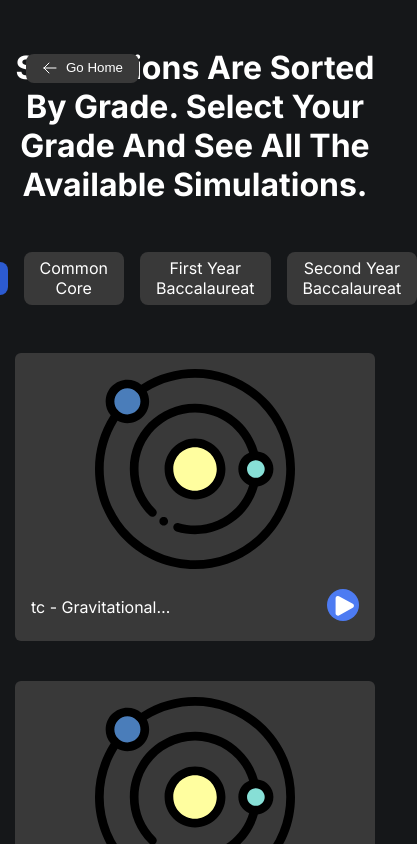
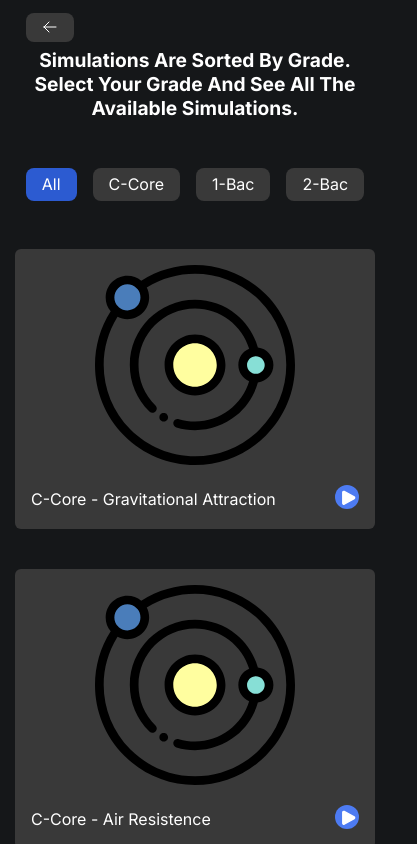
Before and after one commit to akram-idrissi/Physic-Visualizer, a React (Create React App) app: page /collections in a window 390 px wide. Shown: the top 844 px of the page, 417 px wide, since content can reach past the window. Built offline with nearby package versions, Linux system fonts and the light colour scheme.

Commit message:
Collection page is now responsive

```diff
--- a/src/components/about.js
+++ b/src/components/about.js
@@ -1,10 +1,10 @@
 import React from "react";
-import ToHome from "./tohome";
+import GoBack from "./goback";
 
 const About = () => {
     return (
         <>
-            <ToHome />
+            <GoBack />
             <h1>About</h1>
         </>
     );
--- a/src/components/collection/collection-card.js
+++ b/src/components/collection/collection-card.js
@@ -7,7 +7,7 @@ const CollectionCard = ({ collection }) => {
         <div className="collection">
             <img src={img} alt="" />
             <div className="info">
-                <p>
+                <p className="truncate">
                     {collection.grade} - {collection.name}
                 </p>
                 <Link
--- a/src/components/collection/collection.js
+++ b/src/components/collection/collection.js
@@ -1,15 +1,41 @@
-import { React, useContext } from "react";
+import { React, useContext, useEffect } from "react";
 import { Context } from "../../context/context";
-import ToHome from "../tohome";
 import CollectionCard from "./collection-card";
 import Grades from "./grades";
+import GoBack from "../goback";
 
 const Collection = () => {
     const { collections } = useContext(Context);
 
+    const useWindowSize = () => {
+        useEffect(() => {
+            const handleWindowResize = () => {
+                let width = window.innerWidth;
+
+                let paragraphs = document.querySelectorAll(".grades p");
+                Array.from(paragraphs).map((paragraph) => {
+                    if (width <= 715) {
+                        paragraph.textContent =
+                            paragraph.getAttribute("data-grade");
+                    } else {
+                        paragraph.textContent =
+                            paragraph.getAttribute("data-og");
+                    }
+                });
+            };
+
+            window.addEventListener("resize", handleWindowResize);
+            handleWindowResize();
+            return () =>
+                window.removeEventListener("resize", handleWindowResize);
+        }, []);
+    };
+
+    useWindowSize();
+
     return (
         <>
-            <ToHome />
+            <GoBack />
             <Grades />
             <div className="collections">
                 {collections.map((collection) => (
--- a/src/components/collection/grades.js
+++ b/src/components/collection/grades.js
@@ -12,31 +12,35 @@ const Grades = () => {
             </p>
             <div className="grades">
                 <p
-                    data-grade="all"
-                    className={selectedGrade === "all" ? "active" : ""}
+                    data-grade="All"
+                    data-og="All"
+                    className={selectedGrade === "All" ? "active" : ""}
                     onClick={handleSelectedGradeClick}
                 >
                     All
                 </p>
                 <p
-                    data-grade="tc"
-                    className={selectedGrade === "tc" ? "active" : ""}
+                    data-grade="C-Core"
+                    data-og="Common Core"
+                    className={selectedGrade === "C-Core" ? "active" : ""}
                     onClick={handleSelectedGradeClick}
                 >
                     Common Core
                 </p>
 
                 <p
-                    data-grade="1bac"
-                    className={selectedGrade === "1bac" ? "active" : ""}
+                    data-grade="1-Bac"
+                    data-og="First Year Baccalaureat"
+                    className={selectedGrade === "1-Bac" ? "active" : ""}
                     onClick={handleSelectedGradeClick}
                 >
                     First Year Baccalaureat
                 </p>
 
                 <p
-                    data-grade="2bac"
-                    className={selectedGrade === "2bac" ? "active" : ""}
+                    data-grade="2-Bac"
+                    data-og="Second Year Baccalaureat"
+                    className={selectedGrade === "2-Bac" ? "active" : ""}
                     onClick={handleSelectedGradeClick}
                 >
                     Second Year Baccalaureat
--- /dev/null
+++ b/src/components/goback.js
@@ -0,0 +1,29 @@
+import React from "react";
+import { useNavigate } from "react-router-dom";
+
+const GoBack = () => {
+    const navigate = useNavigate();
+
+    return (
+        <button className="go-back" onClick={() => navigate(-1)}>
+            <span>
+                <svg
+                    xmlns="http://www.w3.org/2000/svg"
+                    fill="none"
+                    viewBox="0 0 24 24"
+                    strokeWidth="1.5"
+                    stroke="currentColor"
+                >
+                    <path
+                        strokeLinecap="round"
+                        strokeLinejoin="round"
+                        d="M10.5 19.5L3 12m0 0l7.5-7.5M3 12h18"
+                    />
+                </svg>
+            </span>
+            <span className="text">Go Back</span>
+        </button>
+    );
+};
+
+export default GoBack;
--- a/src/components/tohome.js
+++ /dev/null
@@ -1,29 +0,0 @@
-import React from "react";
-import { Link } from "react-router-dom";
-
-const ToHome = () => {
-    return (
-        <Link to="/">
-            <button className="to-home">
-                <span>
-                    <svg
-                        xmlns="http://www.w3.org/2000/svg"
-                        fill="none"
-                        viewBox="0 0 24 24"
-                        strokeWidth="1.5"
-                        stroke="currentColor"
-                    >
-                        <path
-                            strokeLinecap="round"
-                            strokeLinejoin="round"
-                            d="M10.5 19.5L3 12m0 0l7.5-7.5M3 12h18"
-                        />
-                    </svg>
-                </span>
-                <span>Go Home</span>
-            </button>
-        </Link>
-    );
-};
-
-export default ToHome;
--- a/src/components/visualization/visualization.js
+++ b/src/components/visualization/visualization.js
@@ -2,7 +2,7 @@ import { React, useEffect, useState, lazy, Suspense } from "react";
 import { useLocation } from "react-router-dom";
 import { getItem } from "../../items";
 import Controls from "./controls";
-import ToHome from "../tohome";
+import GoBack from "../goback";
 
 const Visualization = () => {
     const location = useLocation();
@@ -12,7 +12,7 @@ const Visualization = () => {
 
     useEffect(() => {
         let ranges = document.querySelectorAll(".range");
-        const _ = Array.from(ranges).map((range) => {
+        Array.from(ranges).map((range) => {
             range.style.background =
                 "linear-gradient(to right, #2c5bd1 0%, #2c5bd1 50%, #434b5266 50%, #434b5266 100%)";
 
@@ -27,7 +27,7 @@ const Visualization = () => {
     return (
         <>
             <div className="back-header">
-                <ToHome />
+                <GoBack />
                 <h1 className="visualization-name">{visualization.name}</h1>
             </div>
             <section className="visualization">
--- a/src/context/context.js
+++ b/src/context/context.js
@@ -4,27 +4,27 @@ import { getItems, getItemByGrade } from "../items";
 const Context = createContext();
 
 const ContextProvider = ({ children }) => {
-    const [selectedGrade, setSelectedGrade] = useState("all");
+    const [selectedGrade, setSelectedGrade] = useState("All");
     const [collections, setCollections] = useState(
         getItemByGrade(selectedGrade)
     );
 
     useEffect(() => {
         switch (selectedGrade) {
-            case "all":
+            case "All":
                 setCollections(getItems());
                 break;
 
-            case "tc":
-                setCollections(getItemByGrade("tc"));
+            case "C-Core":
+                setCollections(getItemByGrade("C-Core"));
                 break;
 
-            case "1bac":
-                setCollections(getItemByGrade("1bac"));
+            case "1-Bac":
+                setCollections(getItemByGrade("1-Bac"));
                 break;
 
-            case "2bac":
-                setCollections(getItemByGrade("2bac"));
+            case "2-Bac":
+                setCollections(getItemByGrade("2-Bac"));
                 break;
 
             default:
--- a/src/items.js
+++ b/src/items.js
@@ -1,10 +1,11 @@
 const items = [
     {
         id: "1",
-        name: "Gravitational_attraction",
+        slug: "gravitational-attraction",
+        name: "Gravitational Attraction",
         image: "orbit.svg",
         path: "ga/main",
-        grade: "tc",
+        grade: "C-Core",
         props: [
             { id: 1, min: 1, max: 100, step: 1, name: "Gravity" },
             { id: 2, min: 1, max: 100, step: 1, name: "Planet count" },
@@ -12,57 +13,62 @@ const items = [
     },
     {
         id: "2",
-        name: "Air_resistance",
+        slug: "air-resistence",
+        name: "Air Resistence",
         image: "orbit.svg",
         path: "ga/main",
-        grade: "1bac",
+        grade: "C-Core",
         props: [
-            { min: 1, max: 10, step: 0.5, name: "Gravity" },
-            { min: 1, max: 100, step: 1, name: "Planet count" },
+            { id: 1, min: 1, max: 100, step: 1, name: "Gravity" },
+            { id: 2, min: 1, max: 100, step: 1, name: "Planet count" },
         ],
     },
     {
         id: "3",
+        slug: "friction",
         name: "Friction",
         image: "orbit.svg",
         path: "ga/main",
-        grade: "2bac",
+        grade: "1-Bac",
         props: [
-            { min: 1, max: 10, step: 0.5, name: "Gravity" },
-            { min: 1, max: 100, step: 1, name: "Planet count" },
+            { id: 1, min: 1, max: 100, step: 1, name: "Gravity" },
+            { id: 2, min: 1, max: 100, step: 1, name: "Planet count" },
         ],
     },
     {
         id: "4",
-        name: "Fluid_resistance",
+        slug: "fluid-resistance",
+        name: "Fluid Resistance",
         image: "orbit.svg",
         path: "ga/main",
-        grade: "tc",
+        grade: "1-Bac",
         props: [
-            { min: 1, max: 10, step: 0.5, name: "Gravity" },
-            { min: 1, max: 100, step: 1, name: "Planet count" },
+            { id: 1, min: 1, max: 100, step: 1, name: "Gravity" },
+            { id: 2, min: 1, max: 100, step: 1, name: "Planet count" },
         ],
     },
     {
         id: "5",
-        name: "Boid_Simulation",
+        slug: "tank-rotation",
+        name: "Tank Rotation",
         image: "orbit.svg",
         path: "ga/main",
-        grade: "1bac",
+        grade: "2-Bac",
         props: [
-            { min: 1, max: 10, step: 0.5, name: "Gravity" },
-            { min: 1, max: 100, step: 1, name: "Planet count" },
+            { id: 1, min: 1, max: 100, step: 1, name: "Gravity" },
+            { id: 2, min: 1, max: 100, step: 1, name: "Planet count" },
         ],
     },
     {
         id: "6",
-        name: "Tank_simulation",
+        slug: "boid-simulation",
+        name: "Boid Simulation",
         image: "orbit.svg",
         path: "ga/main",
-        grade: "2bac",
+        grade: "2-Bac",
         props: [
-            { min: 1, max: 10, step: 0.5, name: "Gravity" },
-            { min: 1, max: 100, step: 1, name: "Planet count" },
+            { id: 1, min: 1, max: 100, step: 1, name: "Gravity" },
+            { id: 2, min: 1, max: 100, step: 1, name: "Planet count" },
         ],
     },
 ];
```
Also changed, not shown: src/static/all.css.
